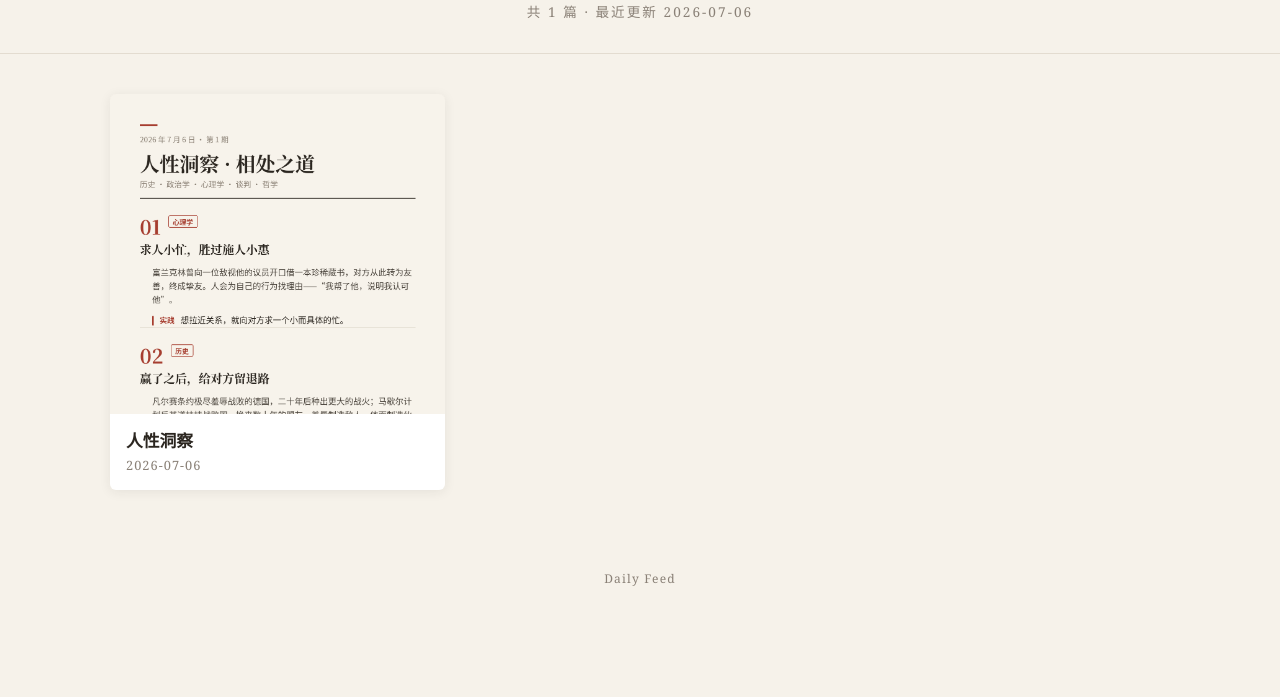
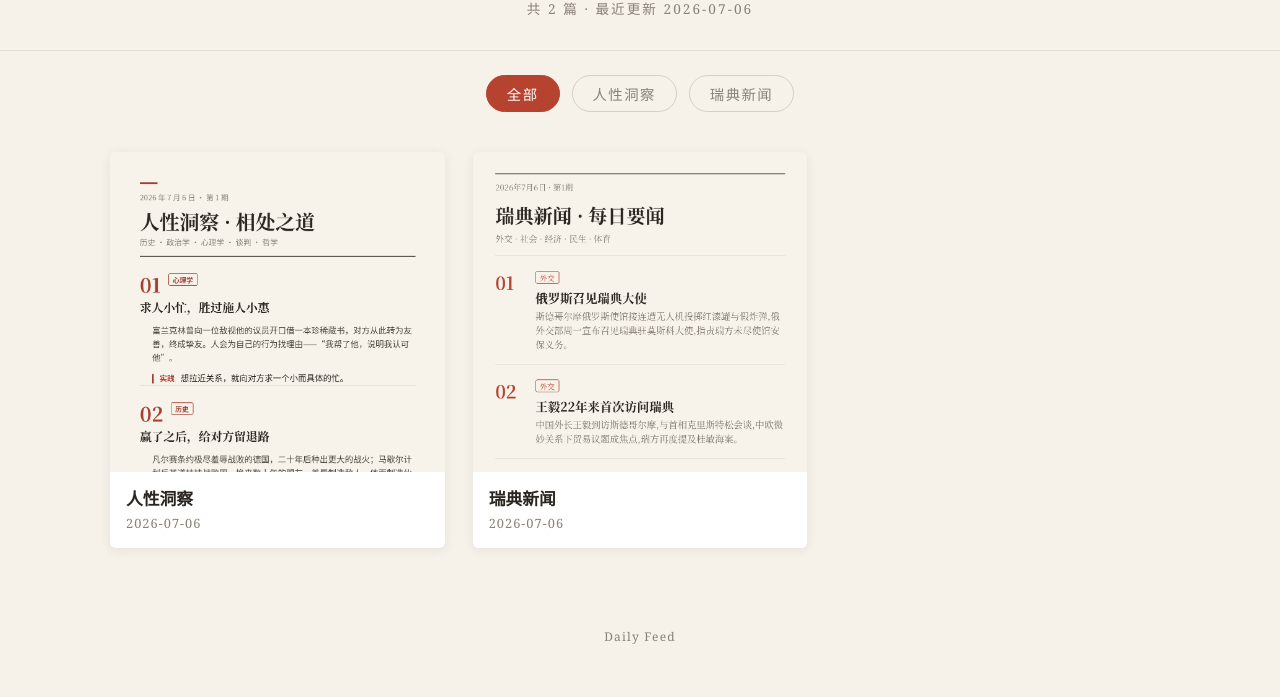
Before and after one commit to JianyuVCC/Daily-Feed, a plain HTML site: page index.html in a window 1280 px wide. Shown: the part 103-800 px from the top of the page. Drawn offline with Linux system fonts and the light colour scheme.

Commit message:
add Sweden news + category tabs

```diff
--- a/index.html
+++ b/index.html
@@ -35,6 +35,29 @@
     color: var(--muted);
     font-size: 0.85rem;
     letter-spacing: 0.15em;
+  }
+  #tabs {
+    display: flex;
+    justify-content: center;
+    gap: 12px;
+    flex-wrap: wrap;
+    padding: 24px 20px 0;
+  }
+  .tab {
+    border: 1px solid #d8cfc0;
+    background: transparent;
+    color: var(--muted);
+    font-family: inherit;
+    font-size: 0.9rem;
+    padding: 7px 20px;
+    border-radius: 999px;
+    cursor: pointer;
+    letter-spacing: 0.1em;
+  }
+  .tab.active {
+    background: var(--accent);
+    border-color: var(--accent);
+    color: #fff;
   }
   #gallery {
     max-width: 1100px;
@@ -124,9 +147,10 @@
 </head>
 <body>
 <header>
-  <h1>Daily Feed <span class="dot">·</span> 每日一篇</h1>
+  <h1>JY <span class="dot">·</span> Daily Feed</h1>
   <p id="count"></p>
 </header>
+<nav id="tabs"></nav>
 <main id="gallery"></main>
 <div id="empty">暂无内容</div>
 <div id="lightbox"><span class="close" onclick="closeLb()">×</span><img id="lb-img" alt=""></div>
@@ -135,8 +159,23 @@
 <script>
   const feed = (window.FEED || []).slice().sort((a, b) => b.date.localeCompare(a.date));
   const gallery = document.getElementById('gallery');
+  const tabsEl = document.getElementById('tabs');
   const lb = document.getElementById('lightbox');
   const lbImg = document.getElementById('lb-img');
+  let current = '全部';
+
+  const cats = ['全部', ...new Set(feed.map(i => i.title))];
+  for (const c of cats) {
+    const b = document.createElement('button');
+    b.className = 'tab' + (c === current ? ' active' : '');
+    b.textContent = c;
+    b.onclick = () => {
+      current = c;
+      document.querySelectorAll('.tab').forEach(t => t.classList.toggle('active', t.textContent === c));
+      renderGallery();
+    };
+    tabsEl.appendChild(b);
+  }
 
   if (feed.length === 0) {
     document.getElementById('empty').style.display = 'block';
@@ -144,7 +183,10 @@
     document.getElementById('count').textContent = `共 ${feed.length} 篇 · 最近更新 ${feed[0].date}`;
   }
 
-  for (const item of feed) {
+  function renderGallery() {
+    gallery.innerHTML = '';
+    const shown = current === '全部' ? feed : feed.filter(i => i.title === current);
+    for (const item of shown) {
       const card = document.createElement('div');
       card.className = 'card';
       card.innerHTML = `
@@ -156,6 +198,8 @@
       card.onclick = () => { lbImg.src = item.file; lb.classList.add('open'); };
       gallery.appendChild(card);
     }
+  }
+  renderGallery();
 
   function closeLb() { lb.classList.remove('open'); lbImg.src = ''; }
   lb.onclick = (e) => { if (e.target === lb) closeLb(); };
--- a/manifest.js
+++ b/manifest.js
@@ -3,5 +3,10 @@ window.FEED = [
     "title": "人性洞察",
     "date": "2026-07-06",
     "file": "人性洞察-2026-07-06.png"
+  },
+  {
+    "title": "瑞典新闻",
+    "date": "2026-07-06",
+    "file": "瑞典新闻-2026-07-06.png"
   }
 ];
```
Also changed, not shown: 瑞典新闻-2026-07-06.png (added). Lines whose indentation alone changed are shown as unchanged.
